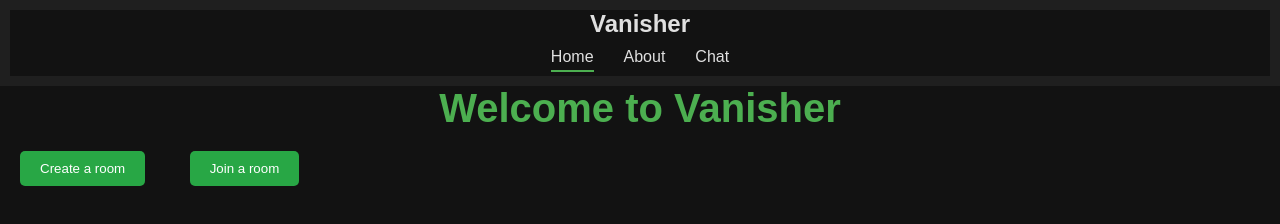
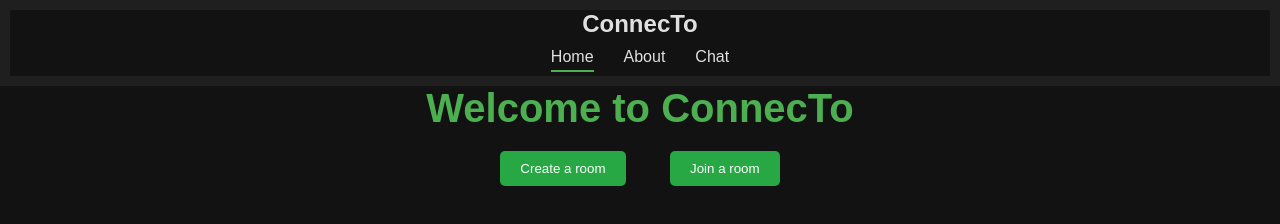
Before and after one commit to AgentElemental/ConnecTo, a plain HTML site: page index.html in a window 1280 px wide. Drawn offline with Linux system fonts and the light colour scheme.

Commit message:
Update index.html

```diff
--- a/index.html
+++ b/index.html
@@ -4,7 +4,7 @@
 <head>
     <meta charset="UTF-8">
     <meta name="viewport" content="width=device-width, initial-scale=1.0">
-    <title>Vanisher</title>
+    <title>ConnecTo</title>
     <link rel="stylesheet" href="./css/main.css">
     <link rel="stylesheet" href="./css/button.css">
     <link rel="stylesheet" href="./css/style.css">
@@ -13,7 +13,7 @@
 <body>
     <header>
         <a href="index.html">
-            <h2>Vanisher</h2>
+            <h2>ConnecTo</h2>
         </a>
         <nav>
             <ul>
@@ -23,13 +23,15 @@
             </ul>
         </nav>
     </header>
-    <h1>Welcome to Vanisher</h1>
+    <center>
+        <h1>Welcome to ConnecTo</h1>
         <a href="roomCreatingPage.html">
             <button>Create a room</button>
         </a>
         <a href="roomVerifer.html">
             <button>Join a room</button>
         </a>
+    </center>
 </body>
 
 </html>
```
Lines whose indentation alone changed are shown as unchanged.
